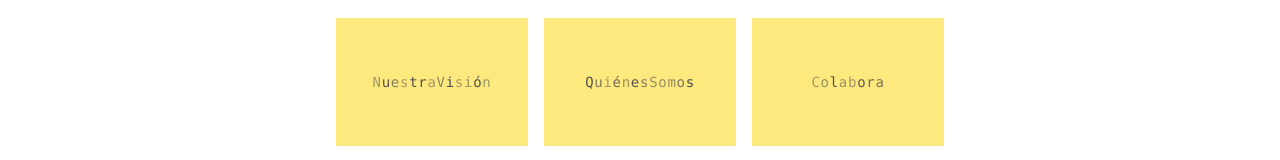
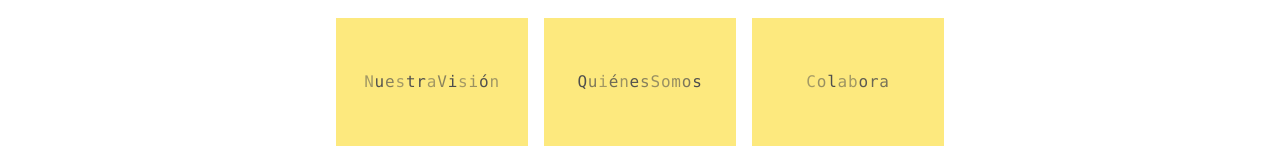
Before and after one commit to PauLlibre/nearthStudio, a Next.js app: page /nearth in a window 1280 px wide. Shown: the part 391-551 px from the top of the page. Built offline with nearby package versions, Linux system fonts and the light colour scheme.

Commit message:
added normal font-size to titles

```diff
--- a/app/nearth/page.tsx
+++ b/app/nearth/page.tsx
@@ -101,7 +101,7 @@ ofrecemos.`,
               }}
             >
               <div className="absolute inset-0 flex items-center justify-center">
-                <span className="text-black font-mono text-sm tracking-wider">
+                <span className="text-black font-mono tracking-wider">
                   {rect.title.split("").map((char, i) => (
                     <span
                       key={i}
```
